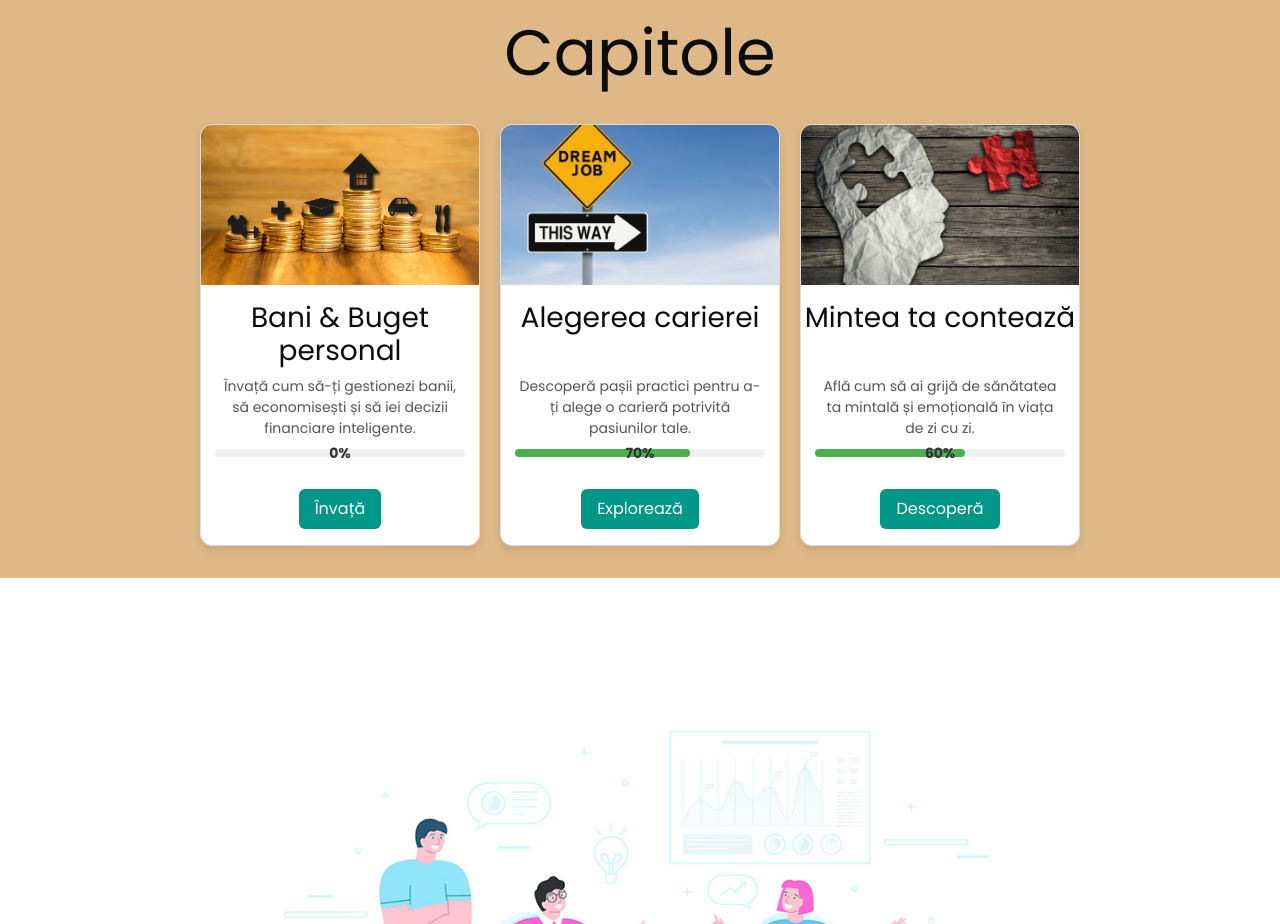
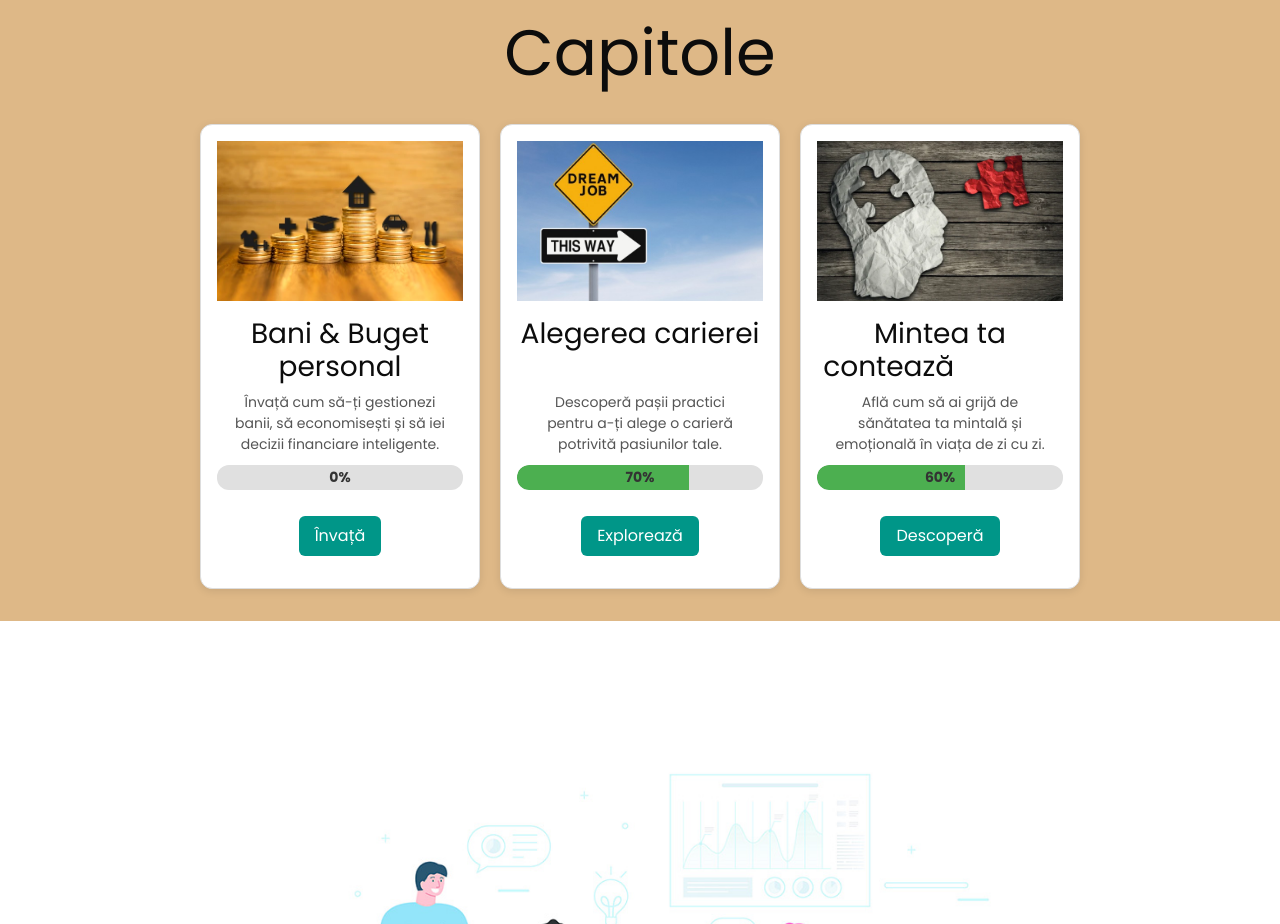
Before and after one commit to DimaDIMAA/ActivateUrSelf2025, a plain HTML site: page index.html in a window 1280 px wide. Shown: the part 1380-2304 px from the top of the page. Drawn offline with Linux system fonts and the light colour scheme; a script that the page names is missing.

Commit message:
Update style.css

```diff
--- a/css/style.css
+++ b/css/style.css
@@ -975,3 +975,62 @@ a:focus {
 #h1index{
   font-size:4em;
 }
+.capitol-card {
+    position: relative;
+    background-color: #fff;
+    padding: 16px;
+    border-radius: 12px;
+    box-shadow: 0 2px 8px rgba(0, 0, 0, 0.1);
+    transition: opacity 0.4s ease;
+  }
+
+  .capitol-card.completed {
+    opacity: 0.6;
+    background-color: #d4f8e8; /* Verde deschis */
+  }
+
+  .progress-container {
+    position: relative;
+    width: 100%;
+    height: 25px;
+    background-color: #e0e0e0;
+    border-radius: 12px;
+    margin: 10px 0;
+    overflow: hidden;
+  }
+
+  .progress-bar {
+    height: 100%;
+    width: 0%;
+    background-color: #4CAF50;
+    border-radius: 12px 0 0 12px;
+    transition: width 0.8s ease;
+  }
+
+  .progress-text {
+    position: absolute;
+    top: 50%;
+    left: 50%;
+    transform: translate(-50%, -50%);
+    font-weight: bold;
+    z-index: 2;
+  }
+
+  .checkmark {
+    position: absolute;
+    top: 50%;
+    left: 50%;
+    transform: translate(-50%, -50%);
+    font-size: 20px;
+    color: #2ecc71;
+    display: none;
+    z-index: 3;
+  }
+
+  .capitol-card.completed .checkmark {
+    display: block;
+  }
+
+  .capitol-card.completed .progress-bar {
+    background-color: #2ecc71; /* Verde deschis */
+  }
```
